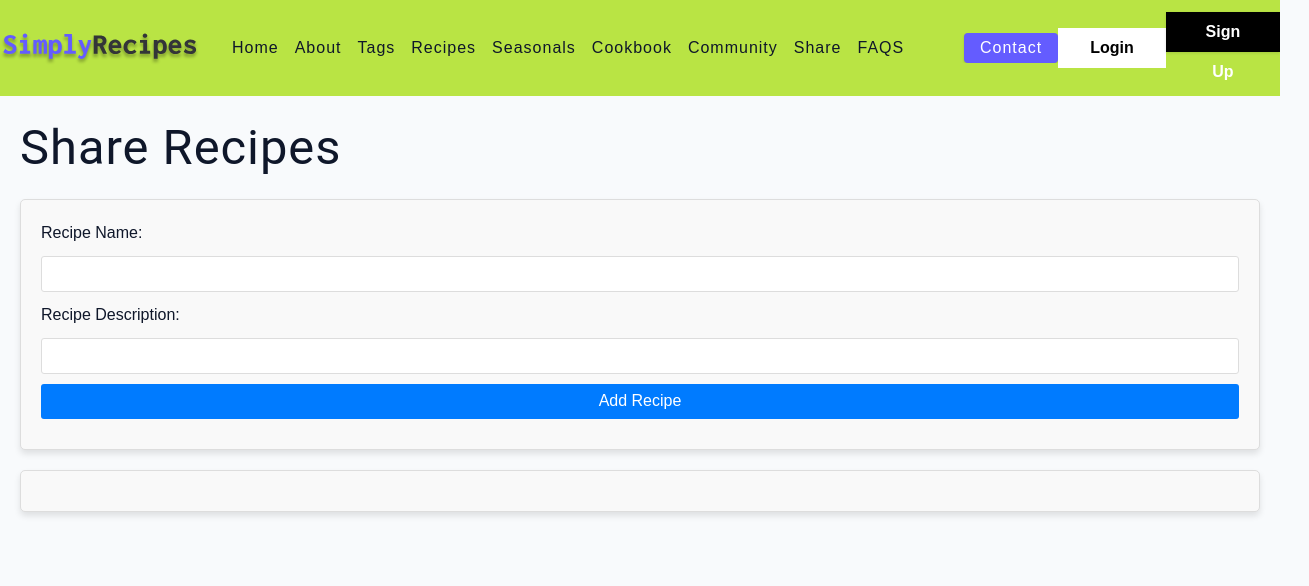
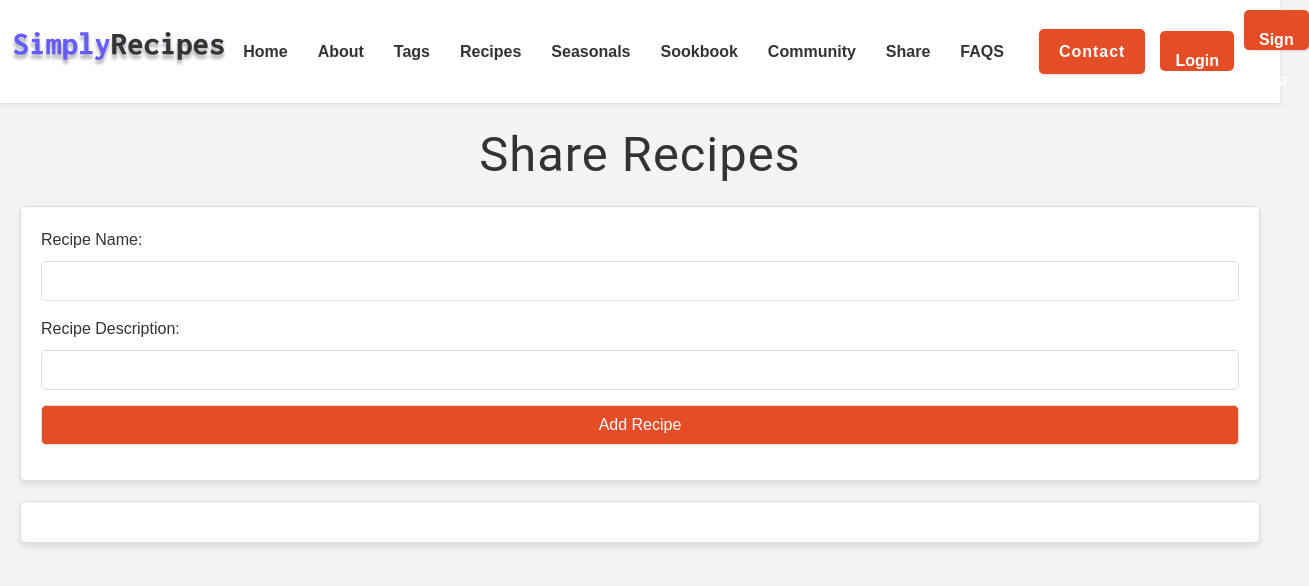
Before and after one commit to Shivam-235/hotel-website, a plain HTML site: page share recipe.html in a window 1280 px wide. Shown: the whole page, 1309 px wide, since content can reach past the window. Drawn offline with Linux system fonts and the light colour scheme.

Commit message:
modifications made

```diff
--- a/Deisgn/main.css
+++ b/Deisgn/main.css
@@ -65,13 +65,11 @@ html {
 }
 
 body {
-  background: var(--backgroundColor);
-  font-family: var(--bodyFont);
-  font-weight: 400;
-  line-height: 1.75;
-  color: var(--textColor);
-
-  opacity: initial;
+  font-family: Arial, sans-serif;
+  line-height: 1.6;
+  margin: 0;
+  padding: 0;
+  background-color: #f4f4f4;
 }
 
 p {
@@ -327,100 +325,150 @@ Navbar
 ===============
 */
 
+/* Reset some default styles */
+body, h1, h2, p, ul {
+  margin: 0;
+  padding: 0;
+}
+
+/* Apply a box-sizing border-box model to all elements */
+*, *::before, *::after {
+  box-sizing: border-box;
+}
+
+body {
+  font-family: Arial, sans-serif;
+  line-height: 1.6;
+  background-color: #f4f4f4;
+}
+
 .navbar {
+  background-color: #fff;
+  box-shadow: 0 2px 5px rgba(0, 0, 0, 0.1);
+  padding: 10px;
+  display: flex;
+  justify-content: space-between; /* Added to keep items on the same line */
+  align-items: center;
+}
+
+.nav-center {
   display: flex;
   align-items: center;
-  justify-content: center;
-  background-color: #b9e444;
 }
-.nav-center {
-  width: 90vw;
-  max-width: var(--max-width);
+
+.nav-header {
+  display: flex;
+  align-items: center;
 }
-.nav-header {
-  height: 6rem;
+
+.nav-logo img {
+  max-height: 40px;
+}
+
+.nav-btn {
+  display: none;
+  background: none;
+  border: none;
+  cursor: pointer;
+}
+
+.nav-links {
   display: flex;
   justify-content: space-between;
   align-items: center;
-}
-.nav-header img {
-  width: 200px;
-}
-.nav-logo {
-  display: flex;
-  align-items: flex-end;
-}
-
-.nav-btn {
-  padding: 0.15rem 0.75rem;
-}
-.nav-btn i {
-  font-size: 1.25rem;
-}
-.nav-links {
-  height: 0;
-  overflow: hidden;
-  display: flex;
-  flex-direction: column;
-  transition: var(--transition);
-}
-.show-links {
-  height: 23.9375rem;
+  flex-grow: 1;
 }
 
 .nav-link {
-  display: block;
-  text-align: center;
-  font-size: 1.25rem;
-  text-transform: capitalize;
-  color: var(--grey-900);
-  letter-spacing: var(--letterSpacing);
-  padding: 1rem 0;
-  border-top: 1px solid var(--grey-500);
-  transition: var(--transition);
-}
-.nav-link:hover {
-  color: var(--primary-500);
+  text-decoration: none;
+  color: #333;
+  margin: 0 15px;
+  font-weight: bold;
+  transition: color 0.3s ease-in-out;
 }
 
-.contact-link a {
-  padding: 0.15rem 1rem;
+.nav-link:hover {
+  color: #e44d26;
 }
 
-@media screen and (min-width: 992px) {
-  .navbar {
-    height: 6rem;
-  }
-  .nav-center {
-    display: flex;
-    align-items: center;
-  }
-  .nav-header {
-    padding: 0;
-    margin-right: 2rem;
-    height: auto;
+.contact-link {
+  margin-left: 20px;
+}
+
+.btn {
+  text-decoration: none;
+  padding: 10px 20px;
+  background-color: #e44d26;
+  color: #fff;
+  border-radius: 5px;
+  transition: background-color 0.3s ease-in-out;
+}
+
+.btn:hover {
+  background-color: #333;
+}
+
+.container {
+  display: flex;
+  align-items: center;
+}
+
+#signup-form {
+  margin-left: 10px; /* Add margin between Login and Sign Up */
+}
+
+.login,
+.signup {
+  text-decoration: none;
+  padding: 10px 15px;
+  background-color: #e44d26;
+  color: #fff;
+  border-radius: 5px;
+  transition: background-color 0.3s ease-in-out;
+}
+
+.login:hover,
+.signup:hover {
+  background-color: #333;
+}
+
+/* Media query for responsiveness */
+@media screen and (max-width: 768px) {
+  .nav-links {
+      display: none;
+      flex-direction: column;
+      position: absolute;
+      top: 60px;
+      left: 0;
+      width: 100%;
+      background-color: #fff;
+      box-shadow: 0 2px 5px rgba(0, 0, 0, 0.1);
+      z-index: 1;
   }
 
-  .nav-btn {
-    display: none;
+  .nav-links.show {
+      display: flex;
   }
-  .nav-links {
-    height: auto !important;
-    flex-direction: row;
-    align-items: center;
-    width: 100%;
+
+  .nav-link {
+      text-align: center;
+      padding: 10px 0;
+      border-bottom: 1px solid #ddd;
+      margin: 0;
   }
-  .nav-link {
-    padding: 0;
-    border-top: none;
-    margin-right: 1rem;
-    font-size: 1rem;
+
+  .container {
+      flex-direction: column;
+      align-items: flex-start;
   }
-  .contact-link {
-    margin-right: 0;
-    margin-left: auto;
+
+  .login,
+  .signup,
+  #signup-form {
+      margin: 10px 0;
   }
 }
+
 /*
 ===============
 Page
--- a/share recipe.html
+++ b/share recipe.html
@@ -17,62 +17,66 @@
        body {
     font-family: Arial, sans-serif;
     line-height: 1.6;
+    margin: 0;
+    padding: 0;
+    background-color: #f4f4f4;
 }
-        h1{
+
+h1 {
     margin: 20px;
+    text-align: center;
+    color: #333;
 }
+
+.add-recipe-form {
+    margin: 20px;
+    padding: 20px;
+    border: 1px solid #ddd;
+    border-radius: 5px;
+    box-shadow: 0 4px 6px rgba(0, 0, 0, 0.1);
+    background-color: #fff;
+}
+
+#add-recipe-form {
+    display: flex;
+    flex-direction: column;
+}
+
+#add-recipe-form label {
+    margin-bottom: 8px;
+    color: #333;
+}
+
+#add-recipe-form input {
+    padding: 10px;
+    margin-bottom: 15px;
+    border: 1px solid #ddd;
+    border-radius: 5px;
+}
+
+#add-recipe-form input[type="submit"] {
+    background-color: #e44d26;
+    color: #fff;
+    cursor: pointer;
+}
+
+#add-recipe-form input[type="submit"]:hover {
+    background-color: #333;
+}
+
 .recipe {
     margin: 20px;
     padding: 20px;
     border: 1px solid #ddd;
     border-radius: 5px;
     box-shadow: 0 4px 6px rgba(0, 0, 0, 0.1);
-            background-color: #f9f9f9;
+    background-color: #fff;
 }
-        .recipe h2 {
-            margin-top: 0;
-            padding-bottom: 10px;
-            border-bottom: 1px solid #ddd;
+
+#recipe-container {
+    margin-top: 20px;
 }
-        .recipe p {
-            margin: 10px 0;
-        }
-        .recipe ul {
-            list-style-type: none;
-            padding: 0;
-        }
-        .recipe li {
-            margin-bottom: 10px;
-        }
-        .add-recipe-form {
-            margin: 20px;
-            padding: 20px;
-            border: 1px solid #ddd;
-            border-radius: 5px;
-            box-shadow: 0 4px 6px rgba(0, 0, 0, 0.1);
-            background-color: #f9f9f9;
-        }
-        .add-recipe-form label {
-            display: block;
-            margin-bottom: 10px;
-        }
-        .add-recipe-form input[type="text"] {
-            width: 100%;
-            padding: 8px;
-            margin-bottom: 10px;
-            border: 1px solid #ddd;
-            border-radius: 3px;
-        }
-        .add-recipe-form input[type="submit"] {
-            width: 100%;
-            padding: 8px;
-            margin-bottom: 10px;
-            background-color: #007bff;
-            color: white;
-            border: none;
-            border-radius: 3px;
-            cursor: pointer;
-        }
+
     </style>
 </head>
 <body>
@@ -87,13 +91,13 @@
             </button>
           </div>
           <div class="nav-links">
-            <a href="index.html" class="nav-link"> home </a>
-            <a href="about.html" class="nav-link"> about </a>
-            <a href="tags.html" class="nav-link"> tags </a>
-            <a href="recipes.html" class="nav-link"> recipes </a>
-            <a href="seasonals.html" class="nav-link">seasonals</a>
-            <a href="cookbook.html" class="nav-link">cookbook</a>
-            <a href="community.html" class="nav-link">community</a>
+            <a href="index.html" class="nav-link"> Home </a>
+            <a href="about.html" class="nav-link"> About </a>
+            <a href="tags.html" class="nav-link"> Tags </a>
+            <a href="recipes.html" class="nav-link"> Recipes </a>
+            <a href="seasonals.html" class="nav-link">Seasonals</a>
+            <a href="cookbook.html" class="nav-link">Sookbook</a>
+            <a href="community.html" class="nav-link">Community</a>
             <a href="share recipe.html" class="nav-link">Share</a>
             <a href="faqs.html" class="nav-link">FAQS</a>
 
```
Also changed, not shown: 404.html (+2 -2 lines), Dinner.html (+7 -7 lines), Lunch.html (+7 -7 lines), about.html (+14 -7 lines), breakfast.html (+7 -7 lines), community.html (+0 -73 lines), cookbook.html (+20 -14 lines), faqs.html (+7 -7 lines), index.html (+7 -7 lines), recipes.html (+7 -7 lines), seasonals.html (+7 -7 lines), single-recipe.html (+8 -8 lines), tag-template.html (+9 -4 lines), tags.html (+8 -8 lines). Lines whose indentation alone changed are shown as unchanged.
